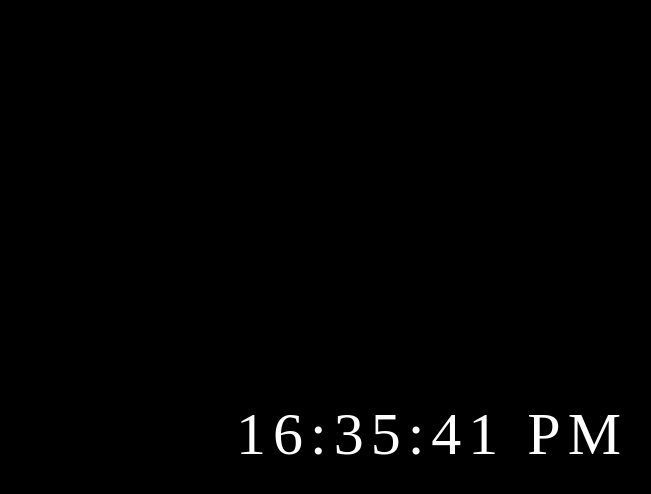
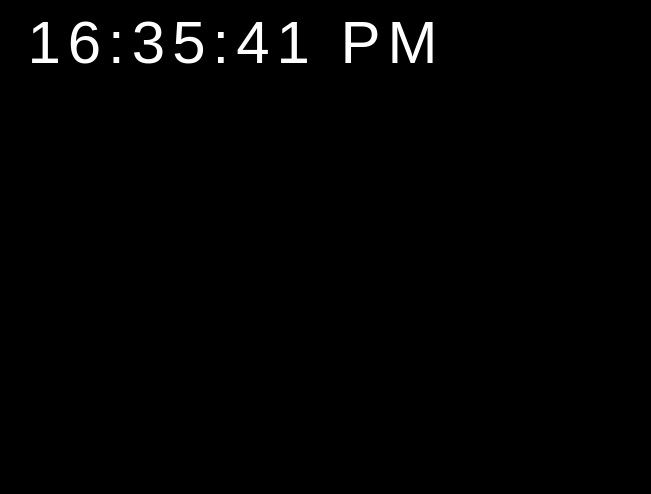
Before and after one commit to Sayed-Nabil-Habib/Time, a plain HTML site: page index.html in a window 1280 px wide. Shown: the whole page, without its empty margins (404-1055 px from the left). Drawn offline with Linux system fonts and the light colour scheme.

Commit message:
Update style.css

```diff
--- a/style/style.css
+++ b/style/style.css
@@ -2,11 +2,10 @@ body{
   background-color: black;
 }
 .clock{
-  position: absolute;
-  top: 50%;
-  left:50%;
+  display: flex;
+  justify-content: center;
   color:white;
   letter-spacing: 7px;
   font-size: 60px;
-  font-family: Orbitron;
+  font-family: 'poppins', sans-serif;
 }
```
